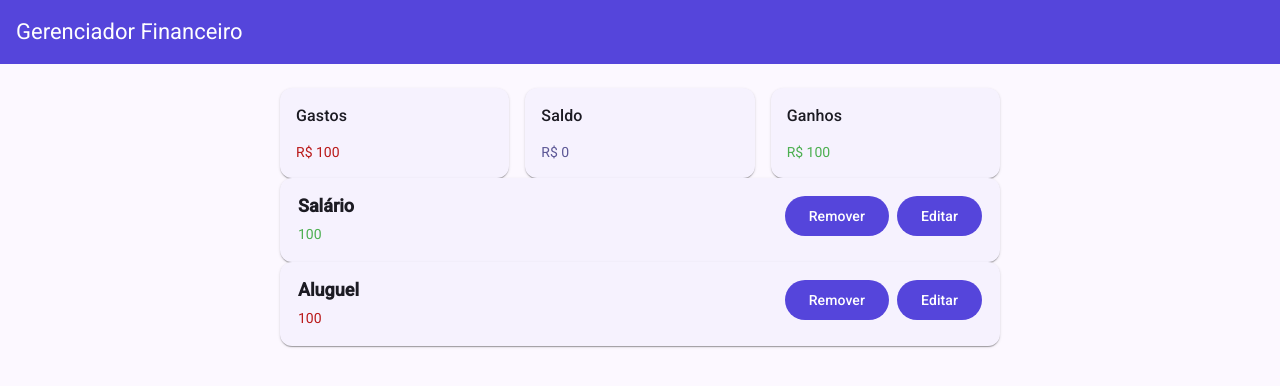
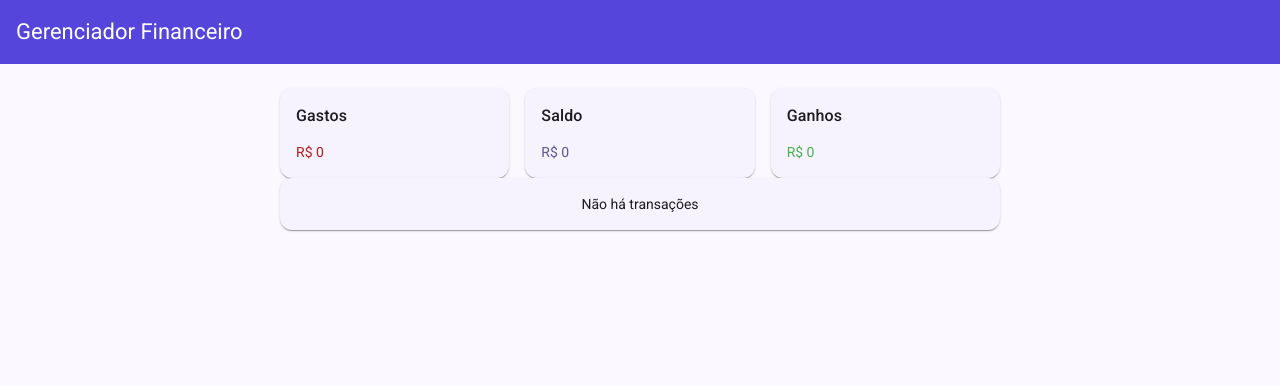
Before and after one commit to Gabriel-des/angular-moderno, an Angular app: page / in a window 1280 px wide. Shown: the top 386 px of the page. Built offline with nearby package versions, Linux system fonts and the light colour scheme.

Commit message:
Creates no transactions components

```diff
--- /dev/null
+++ b/src/app/features/home/components/no-transactions/no-transactions.html
@@ -0,0 +1,5 @@
+<mat-card>
+    <mat-card-content class="card-content">
+        Não há transações
+    </mat-card-content>
+</mat-card>
--- /dev/null
+++ b/src/app/features/home/components/no-transactions/no-transactions.scss
@@ -0,0 +1,4 @@
+.card-content {
+    display: flex;
+    justify-content: center;
+}
--- /dev/null
+++ b/src/app/features/home/components/no-transactions/no-transactions.ts
@@ -0,0 +1,12 @@
+import { Component } from '@angular/core';
+import { MatCardModule } from '@angular/material/card';
+
+@Component({
+  selector: 'app-no-transactions',
+  imports: [MatCardModule],
+  templateUrl: './no-transactions.html',
+  styleUrl: './no-transactions.scss',
+})
+export class NoTransactions {
+
+}
--- a/src/app/features/home/home.html
+++ b/src/app/features/home/home.html
@@ -2,4 +2,6 @@
 
 @for (item of transactions(); track $index) {
     <app-transaction-item [transaction]="item" />
+} @empty {
+    <app-no-transactions />
 }
--- a/src/app/features/home/home.ts
+++ b/src/app/features/home/home.ts
@@ -3,10 +3,11 @@
 import { TransactionItem } from './components/transaction-item/transaction-item';
 import { Transaction } from '../../shared/transaction/interfaces/transaction';
 import { TransactionType } from '../../shared/transaction/enums/transaction-type';
+import { NoTransactions } from './components/no-transactions/no-transactions';
 
 @Component({
   selector: 'app-home',
-  imports: [Balance, TransactionItem],
+  imports: [Balance, TransactionItem, NoTransactions],
   templateUrl: './home.html',
   styleUrl: './home.scss',
 })
@@ -14,8 +15,8 @@
 
 
   transactions = signal<Transaction[]>([
-    { title: 'Salário', value: 100, type: TransactionType.INCOME },
-    { title: 'Aluguel', value: 100, type: TransactionType.OUTCOME },
+    // { title: 'Salário', value: 100, type: TransactionType.INCOME },
+    // { title: 'Aluguel', value: 100, type: TransactionType.OUTCOME },
   ])
 
 }
```
